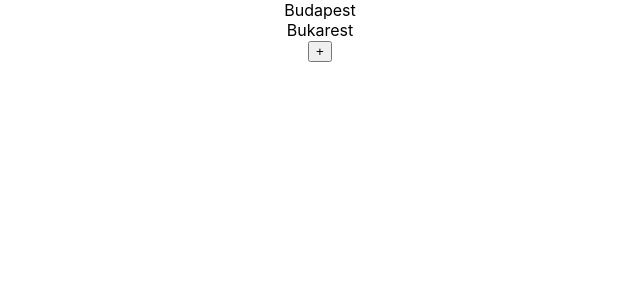
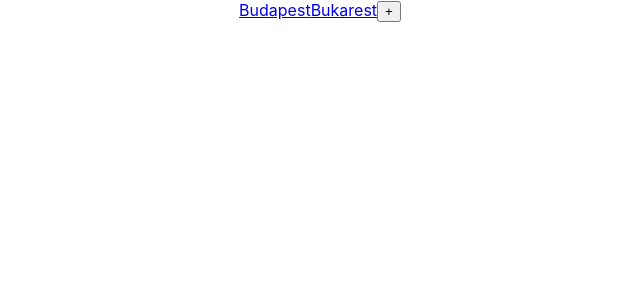
Before and after one commit to GergelyH/weather-app, a React (Create React App) app: page / in a window 1280 px wide. Shown: the top 300 px of the page, without its empty margins (320-960 px from the left). Built offline with nearby package versions, Linux system fonts and the light colour scheme.

Commit message:
Feat - Use Link for City

```diff
--- a/src/City.tsx
+++ b/src/City.tsx
@@ -1,8 +1,9 @@
 import React from "react";
+import { Link } from "react-router-dom";
 
 function City(props: { name: string }) {
     const { name } = props;
-    return <div>{name}</div>;
+    return <Link to={`/city/${name}`}>{name}</Link>;
 }
 
 export default City;
```
